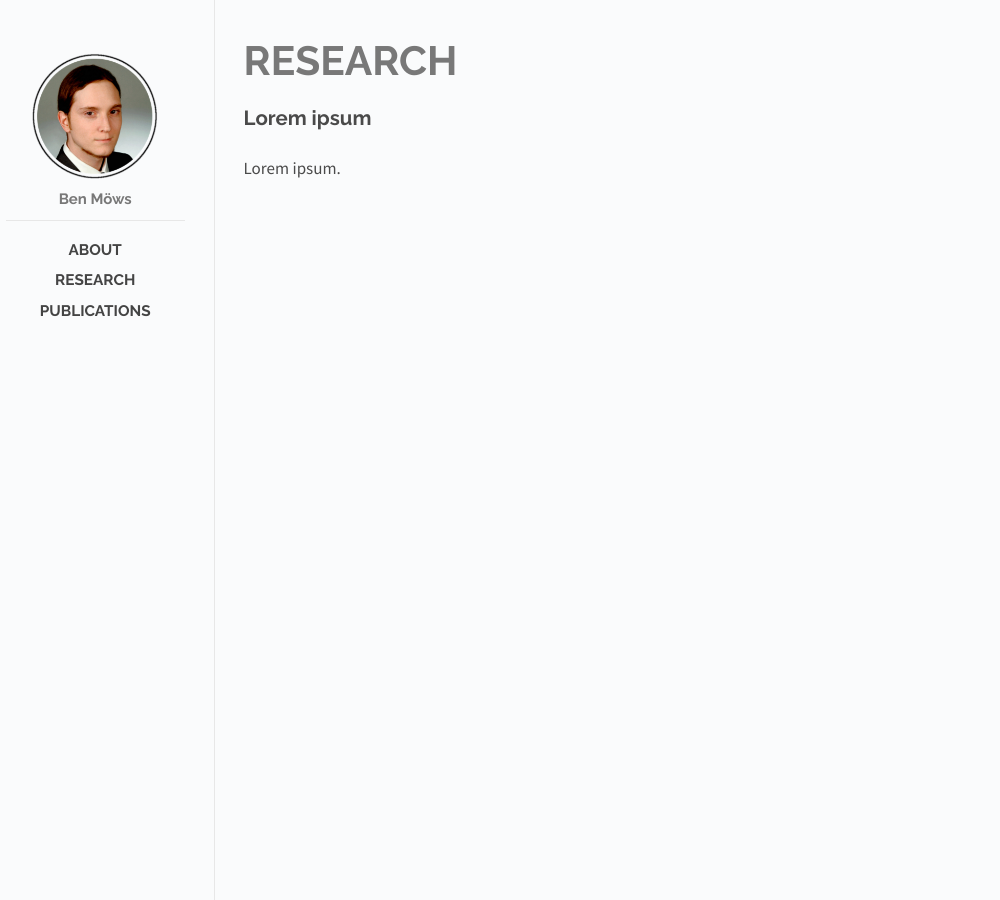
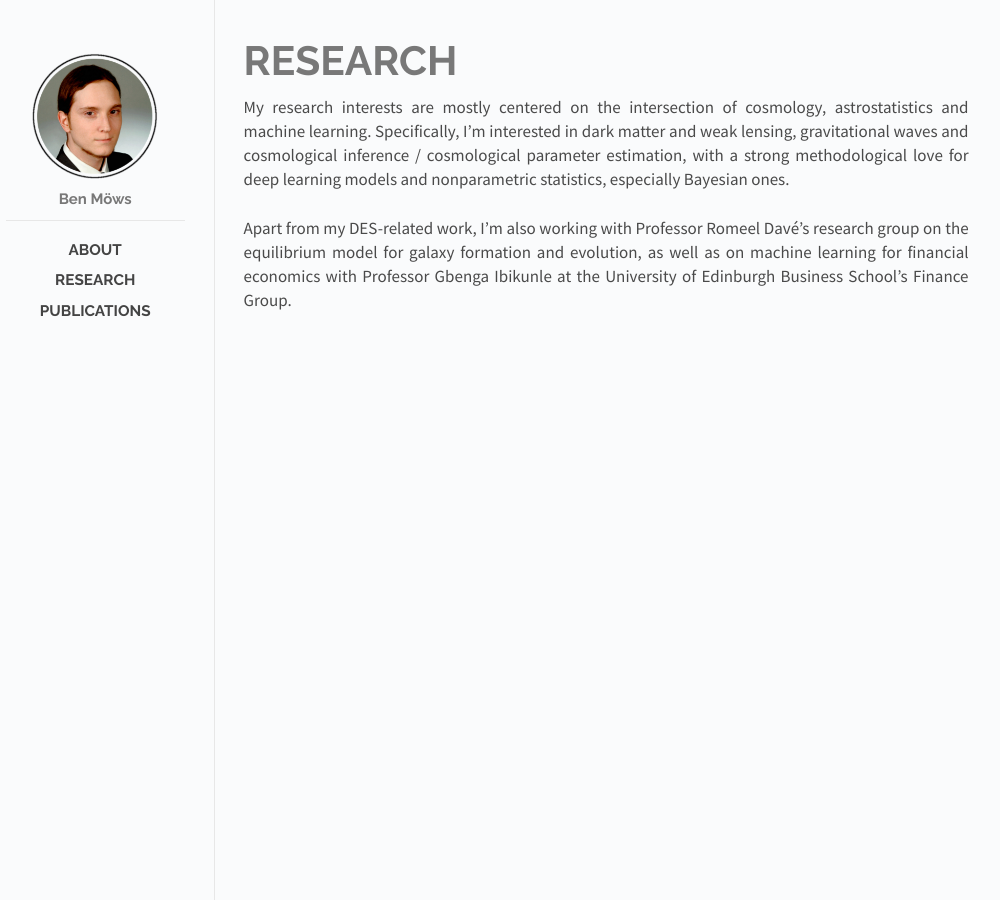
Before and after one commit to moews/moews.github.io, a Jekyll site: the page built from _posts/2017-03-26-research.md, in a window 1280 px wide. Shown: the whole page, without its empty margins (144-1144 px from the left). Built offline with Jekyll 4.4.1, drawn with Linux system fonts in a browser that asks for light colours.

Commit message:
Update 2017-03-26-research.md

```diff
--- a/_posts/2017-03-26-research.md
+++ b/_posts/2017-03-26-research.md
@@ -6,6 +6,6 @@
 categories: posts
 ---
 
-## Lorem ipsum
+My research interests are mostly centered on the intersection of cosmology, astrostatistics and machine learning. Specifically, I'm interested in dark matter and weak lensing, gravitational waves and cosmological inference / cosmological parameter estimation, with a strong methodological love for deep learning models and nonparametric statistics, especially Bayesian ones.
 
-Lorem ipsum.
+Apart from my DES-related work, I'm also working with Professor Romeel Davé's research group on the equilibrium model for galaxy formation and evolution, as well as on machine learning for financial economics with Professor Gbenga Ibikunle at the University of Edinburgh Business School's Finance Group.
```
